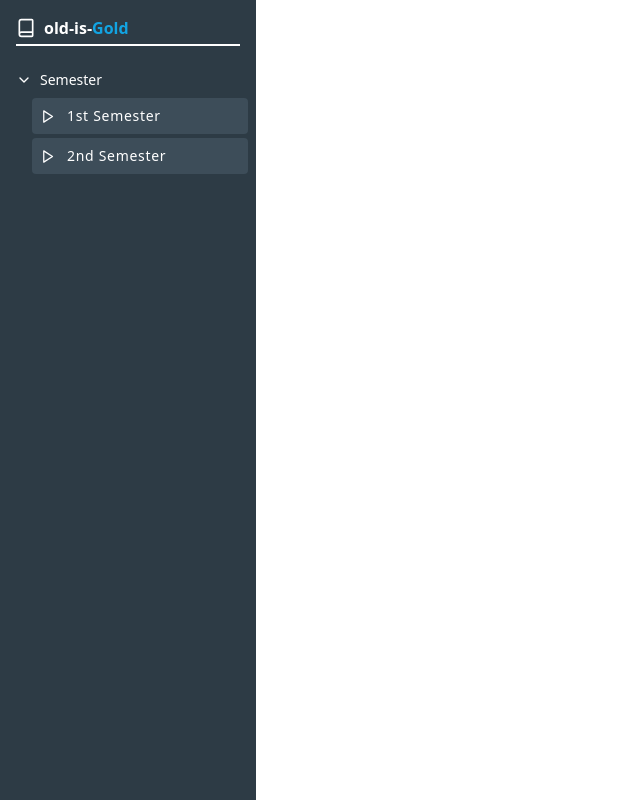
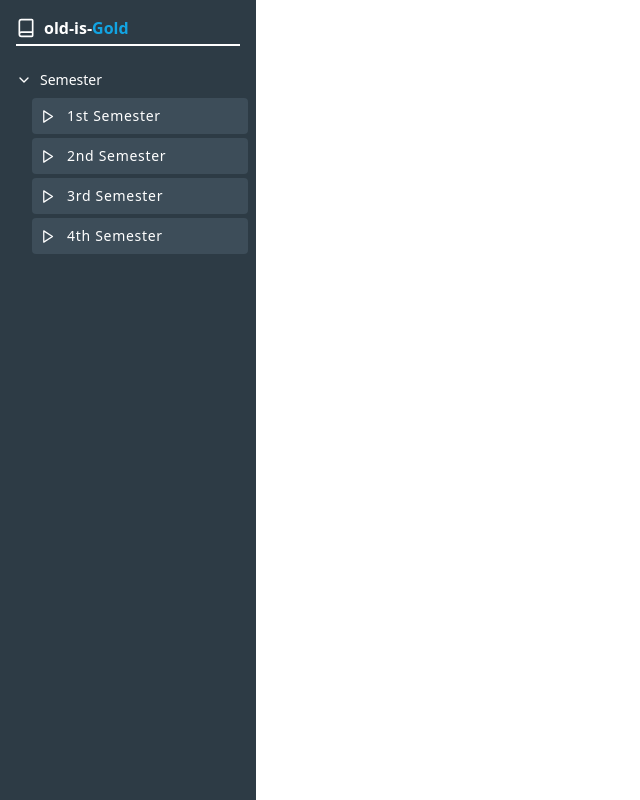
Before and after one commit to yuvraj-sapkota/oidisgold, a React (Vite) app in the folder frontend/: page /home in a window 1280 px wide. Shown: the whole page, without its empty margins (0-640 px from the left). Built offline with nearby package versions, Linux system fonts and the light colour scheme.

Commit message:
work in progress

```diff
--- a/frontend/src/Layout/HomePage/LeftsideBar.jsx
+++ b/frontend/src/Layout/HomePage/LeftsideBar.jsx
@@ -3,7 +3,9 @@ import Logo from "../../components/Logo";
 import { useState } from "react";
 
 const LeftSidebar = () => {
-  const sem = ["1st Semester", "2nd Semester"];
+  const sem = ["1st Semester", "2nd Semester", "3rd Semester", "4th Semester"];
+
+  const [semester, setSemester] = useState([]);
   const [isSemester, setIsSemester] = useState(true);
   return (
     <>
@@ -44,7 +46,7 @@ const LeftSidebar = () => {
 
                     }`}
                   >
-                    <div className="flex items-center gap-3 w-full ">
+                    <div className="flex items-center gap-3 w-full">
                       <span className="text-sm">
                         <Play size={15} />
                       </span>
```
Also changed, not shown: 1 other file (tests, documents, lock files or other folders).
